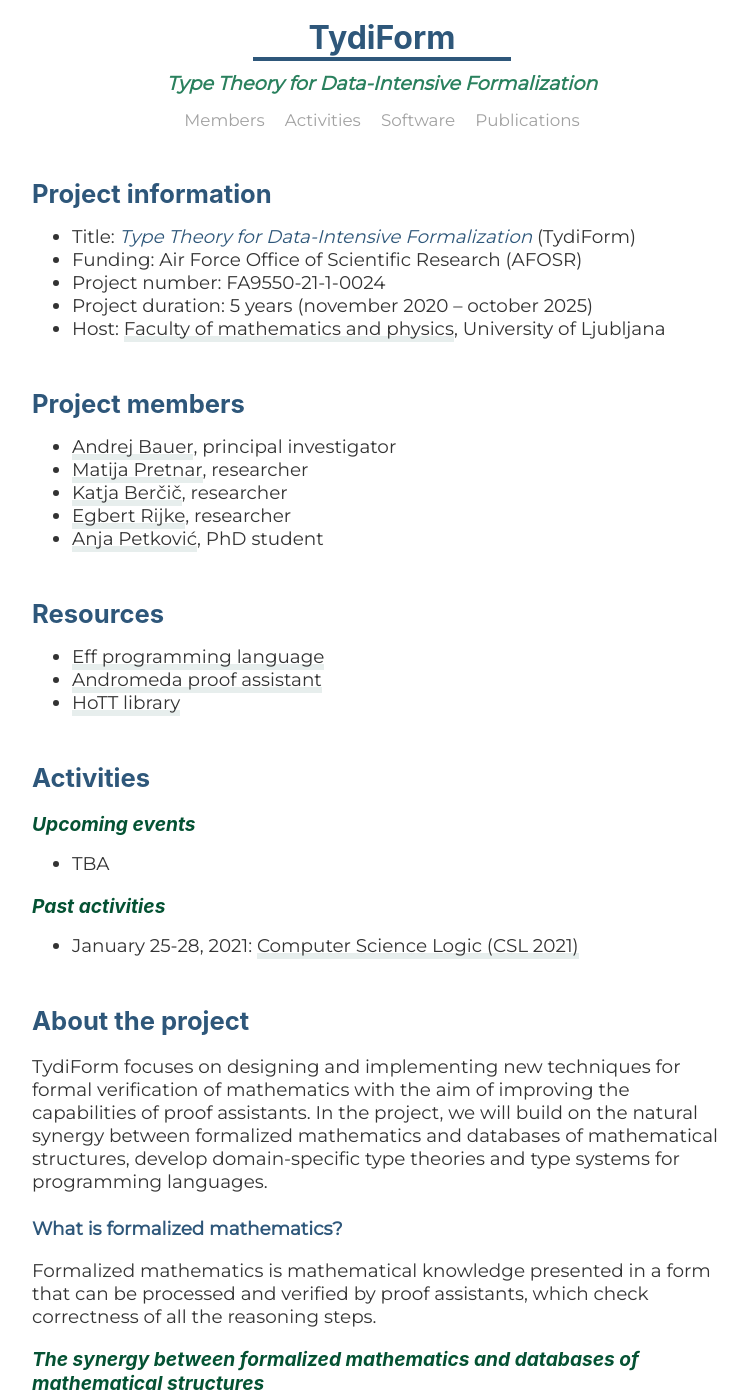
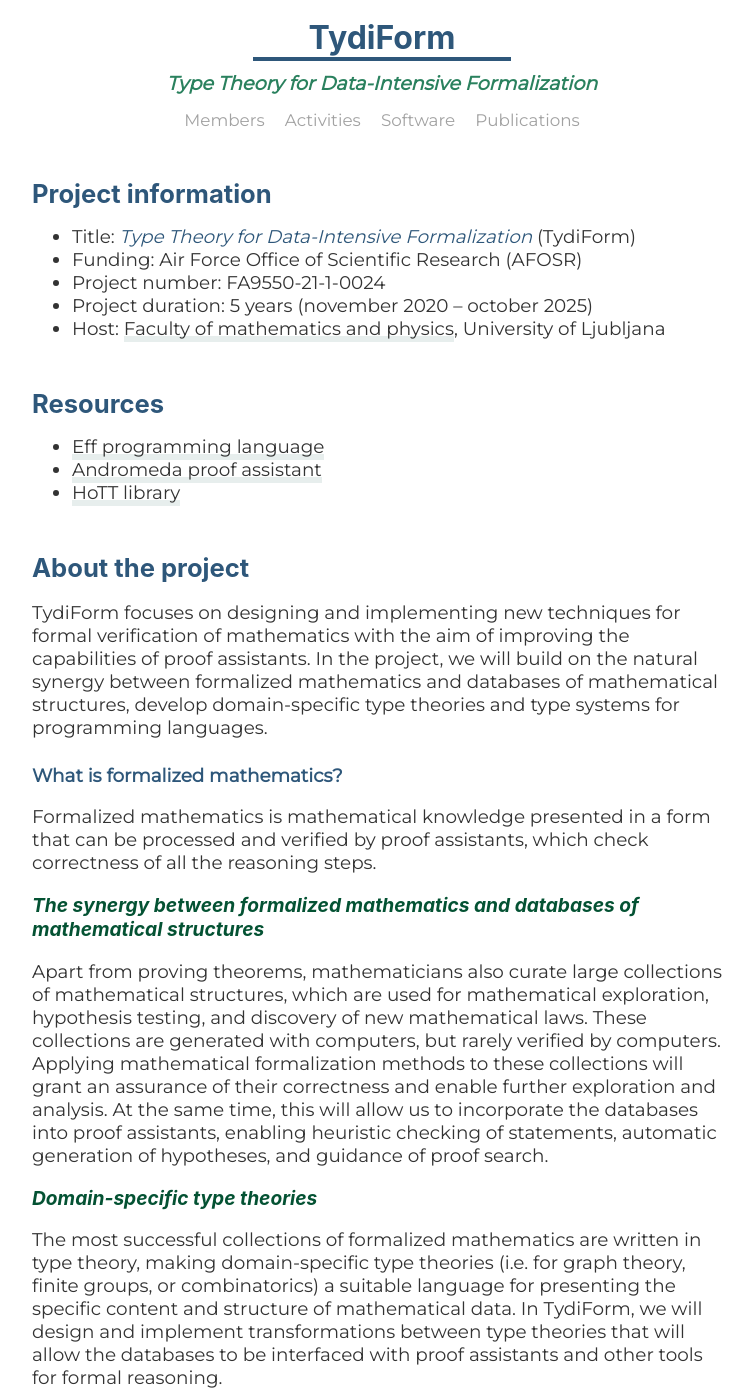
Before and after one commit to ul-fmf/tydi-form-site, a Jekyll site: the page built from index.md, in a window 1280 px wide and 1400 px high. Shown: the whole window, without its empty margins (258-1011 px from the left). Built offline with Jekyll 4.4.1, drawn with Linux system fonts in a browser that asks for light colours; nearby versions of some CDN libraries; some web fonts are replaced.

Commit message:
Disitribute content from index to other files.

```diff
--- a/index.md
+++ b/index.md
@@ -18,31 +18,12 @@ layout: page
 * Host: [Faculty of mathematics and physics](https://www.fmf.uni-lj.si/si/), University of Ljubljana
 
 
-## Project members
-
-* [Andrej Bauer](http://www.andrej.com/), principal investigator
-* [Matija Pretnar](http://matija.pretnar.info/), researcher
-* [Katja Berčič](http://katja.not.si), researcher
-* [Egbert Rijke](https://www.fmf.uni-lj.si/si/imenik/51874/), researcher
-* [Anja Petković](https://anjapetkovic.com), PhD student
-
-
 ## Resources
 
 * [Eff programming language](https://www.eff-lang.org)
 * [Andromeda proof assistant](https://www.andromeda-prover.org)
 * [HoTT library](https://github.com/HoTT/HoTT)
 
-
-## Activities
-
-### Upcoming events
-
-* TBA
-
-### Past activities
-
-* January 25-28, 2021: [Computer Science Logic (CSL 2021)](https://csl2021.fmf.uni-lj.si)
 
 ## About the project
 
```
Also changed, not shown: activities.md (+8 -0 lines), members.md (+7 -0 lines), README.md.
